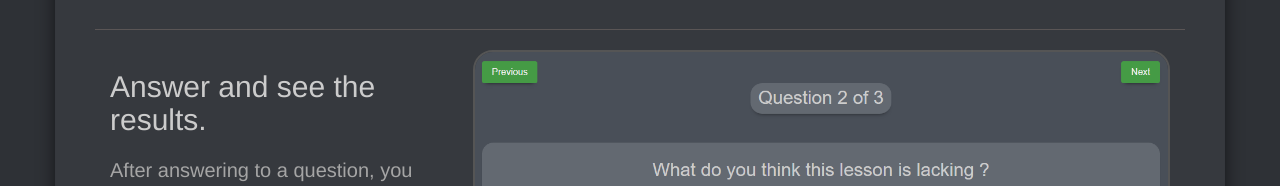
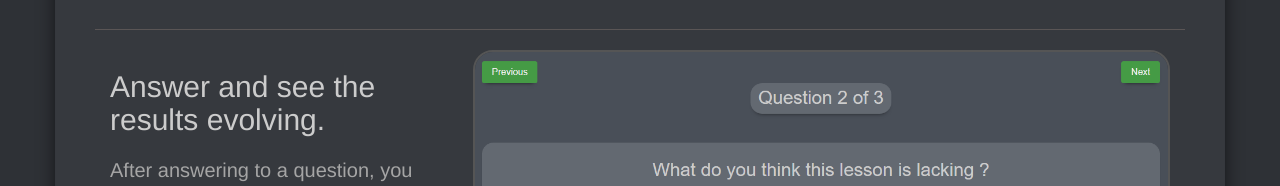
Before and after one commit to BenjaminSchubert/web-polls, a plain HTML site: page index.html in a window 1280 px wide. Shown: the part 1242-1428 px from the top of the page. Drawn offline with Linux system fonts and the light colour scheme.

Commit message:
Better sentence

```diff
--- a/index.html
+++ b/index.html
@@ -61,7 +61,7 @@
 
 	<div class="row feature-container">
 		<div class="col-xs-4">
-			<h2 class="major">Answer and see the results.</h2>
+			<h2 class="major">Answer and see the results evolving.</h2>
 			<p>
 				After answering to a question, you can see the results on a nice graph, updated
 				in real time.
```
